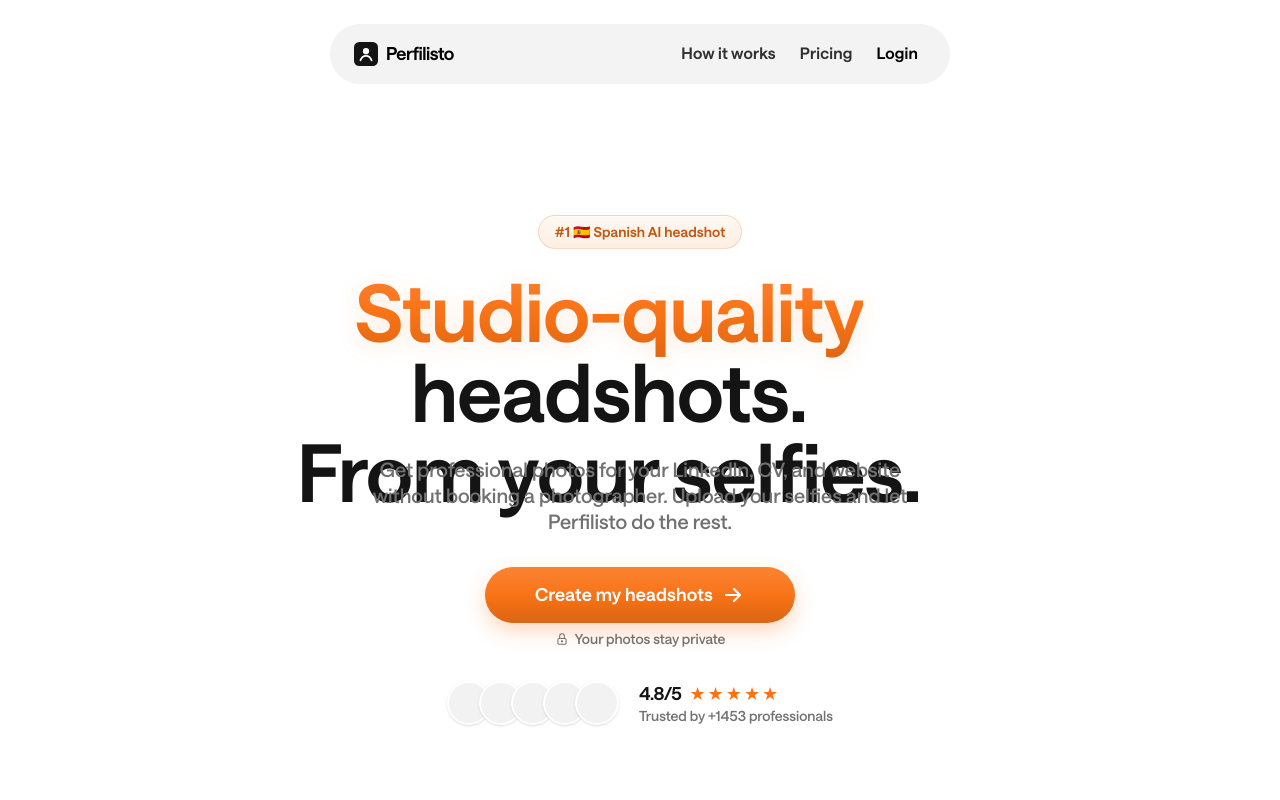
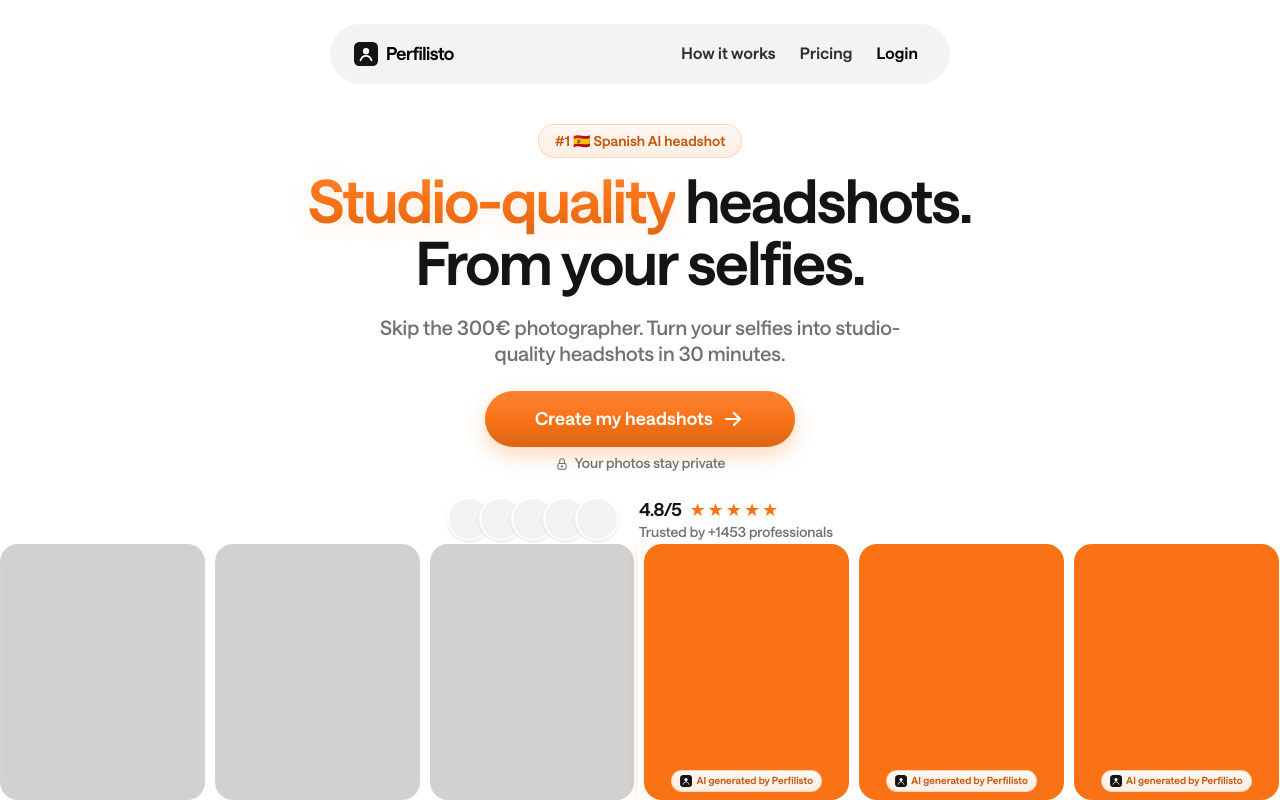
Before and after one commit to dev-err418/perfilisto, a Next.js app: page / in a window 1280 px wide. Built offline with nearby package versions, Linux system fonts and the light colour scheme.

Commit message:
Add the before/after headshot carousel to the hero
Tighten the hero layout, swap in the 300€ subtitle, and add a full-bleed comparison strip with hover pause, blur, and AI-generated badges on the result cards.

```diff
--- a/src/app/globals.css
+++ b/src/app/globals.css
@@ -98,6 +98,120 @@ html {
     color-mix(in srgb, var(--primary) 12%, white)
   );
   box-shadow: inset 0 1px 0 rgba(255, 255, 255, 0.9);
+}
+
+.headshot-transition-layer {
+  position: absolute;
+  inset-block: 0;
+  overflow: visible;
+}
+
+.headshot-transition-before {
+  left: 0;
+  width: 50%;
+  clip-path: inset(-48px 0 -48px 0);
+}
+
+.headshot-transition-after {
+  left: 50%;
+  width: 50%;
+  clip-path: inset(-48px 0 -48px 0);
+}
+
+.homepage-static .headshot-transition-track {
+  position: absolute;
+  inset-block: 0;
+  left: 0;
+  display: flex;
+  width: max-content;
+  gap: 10px;
+  animation: headshot-transition-scroll 45s linear infinite !important;
+  will-change: transform;
+}
+
+.homepage-static .headshot-transition-after .headshot-transition-track {
+  left: -100%;
+}
+
+.homepage-static .headshot-transition-showcase.is-paused .headshot-transition-track {
+  animation-play-state: paused !important;
+}
+
+.headshot-placeholder {
+  position: relative;
+  height: 100%;
+  width: auto;
+  aspect-ratio: 4 / 5;
+  flex: none;
+  overflow: hidden;
+  border-radius: 18px;
+  cursor: pointer;
+}
+
+.homepage-static .headshot-placeholder {
+  transition:
+    filter 220ms ease,
+    box-shadow 220ms ease !important;
+}
+
+.headshot-transition-showcase.is-paused .headshot-placeholder {
+  filter: blur(8px);
+}
+
+.headshot-transition-showcase.is-paused .headshot-placeholder.is-hovered {
+  z-index: 2;
+  filter: none;
+  box-shadow: 0 18px 40px rgba(0, 0, 0, 0.22);
+}
+
+.headshot-placeholder-selfie {
+  background: #d1d1d1;
+}
+
+.headshot-placeholder-professional {
+  background: var(--primary);
+}
+
+.headshot-placeholder-result {
+  position: absolute;
+  inset: 0;
+  z-index: 1;
+  display: flex;
+  align-items: flex-end;
+  justify-content: center;
+  padding: 10px 8px;
+  background: var(--primary);
+  opacity: 0;
+}
+
+.homepage-static .headshot-placeholder-result {
+  transition: opacity 180ms ease !important;
+}
+
+.headshot-placeholder.is-hovered .headshot-placeholder-result {
+  opacity: 1;
+}
+
+@keyframes headshot-transition-scroll {
+  from {
+    transform: translateX(calc(-50% - 5px));
+  }
+
+  to {
+    transform: translateX(0);
+  }
+}
+
+@media (max-height: 540px) {
+  .headshot-transition-showcase {
+    display: none;
+  }
+}
+
+@media (prefers-reduced-motion: reduce) {
+  .homepage-static .headshot-transition-track {
+    animation-play-state: paused !important;
+  }
 }
 
 :root {
@@ -247,31 +361,6 @@ html:has(.homepage-static) {
   transition: none !important;
 }
 
-@media (min-width: 80rem) {
-  .landing-hero-title {
-    display: block;
-    box-sizing: border-box;
-    width: 834px;
-    max-width: 834px;
-    height: 160px;
-    margin: 0;
-    padding: 0;
-    background-color: transparent;
-    color: rgb(20 20 20);
-    font-family: var(--font-saans), sans-serif;
-    font-feature-settings: "blwf", "cv03", "cv04", "cv09", "cv11";
-    font-size: 80px;
-    font-style: normal;
-    font-variation-settings: normal;
-    font-weight: 600;
-    letter-spacing: -0.6px;
-    line-height: 80px;
-    text-align: center;
-    text-wrap: balance;
-    -webkit-font-smoothing: antialiased;
-  }
-}
-
 .t-resize {
   transition:
     width var(--resize-dur) var(--resize-ease),
--- a/src/components/features/landing/app-signup-cta.tsx
+++ b/src/components/features/landing/app-signup-cta.tsx
@@ -13,7 +13,7 @@ export const AppSignupCta = ({
   supportingText?: string;
 }) => (
   <>
-    <div className="mx-auto mt-8 w-full max-w-[310px]">
+    <div className="mx-auto mt-6 w-full max-w-[310px]">
       {href ? <Link href={href} className={`${PRIMARY_CTA_BUTTON_CLASS} w-full min-w-0`}>
         {label}
         <IconArrowRight aria-hidden="true" className="size-6" stroke={2.2} />
--- /dev/null
+++ b/src/components/features/landing/headshot-transition-strip.tsx
@@ -0,0 +1,95 @@
+"use client";
+
+import { useState } from "react";
+
+import { cn } from "@/lib/utils";
+
+import { LogoMark } from "./logo-mark";
+
+const portraits = Array.from({ length: 10 }, (_, index) => index);
+
+const GeneratedBadge = ({ label }: { label: string }) => (
+  <p className="hero-badge flex w-fit max-w-full items-center gap-1 rounded-full px-2 py-1 text-[10px] leading-none font-semibold tracking-[0.1px]">
+    <LogoMark className="size-3 shrink-0 rounded-[3px]" />
+    <span className="truncate">{label}</span>
+  </p>
+);
+
+const PortraitTrack = ({
+  professional,
+  hoveredIndex,
+  generatedBadge,
+  onHover,
+}: {
+  professional?: boolean;
+  hoveredIndex: number | null;
+  generatedBadge: string;
+  onHover: (index: number) => void;
+}) => (
+  <div className="headshot-transition-track">
+    {[...portraits, ...portraits].map((_, index) => (
+      <div
+        key={`${professional ? "professional" : "selfie"}-${index}`}
+        className={cn(
+          "headshot-placeholder",
+          professional
+            ? "headshot-placeholder-professional"
+            : "headshot-placeholder-selfie",
+          hoveredIndex === index && "is-hovered",
+        )}
+        onMouseEnter={() => onHover(index)}
+      >
+        {professional ? (
+          <div className="pointer-events-none absolute inset-x-0 bottom-2 z-[1] flex justify-center px-1.5">
+            <GeneratedBadge label={generatedBadge} />
+          </div>
+        ) : (
+          <div className="headshot-placeholder-result">
+            <GeneratedBadge label={generatedBadge} />
+          </div>
+        )}
+      </div>
+    ))}
+  </div>
+);
+
+export const HeadshotTransitionStrip = ({
+  beforeLabel,
+  afterLabel,
+  generatedBadge,
+}: {
+  beforeLabel: string;
+  afterLabel: string;
+  generatedBadge: string;
+}) => {
+  const [hoveredIndex, setHoveredIndex] = useState<number | null>(null);
+
+  return (
+    <div
+      className={cn(
+        "headshot-transition-showcase relative mt-auto h-[clamp(220px,32vh,360px)] w-full min-w-full shrink-0 self-stretch overflow-visible",
+        hoveredIndex !== null && "is-paused",
+      )}
+      aria-label={`${beforeLabel} to ${afterLabel}`}
+      onMouseLeave={() => setHoveredIndex(null)}
+    >
+      <div className="headshot-transition-layer headshot-transition-before">
+        <PortraitTrack
+          hoveredIndex={hoveredIndex}
+          generatedBadge={generatedBadge}
+          onHover={setHoveredIndex}
+        />
+      </div>
+      <div className="headshot-transition-layer headshot-transition-after">
+        <PortraitTrack
+          professional
+          hoveredIndex={hoveredIndex}
+          generatedBadge={generatedBadge}
+          onHover={setHoveredIndex}
+        />
+      </div>
+
+      <div className="pointer-events-none absolute inset-y-0 left-1/2 z-30 w-1 -translate-x-1/2 rounded-full bg-white shadow-[0_0_10px_color-mix(in_srgb,var(--primary)_26%,transparent)]" />
+    </div>
+  );
+};
--- a/src/components/features/landing/hero.tsx
+++ b/src/components/features/landing/hero.tsx
@@ -1,27 +1,30 @@
 import type { Messages } from "@/i18n";
 
 import { AppSignupCta } from "./app-signup-cta";
+import { HeadshotTransitionStrip } from "./headshot-transition-strip";
 
 export const Hero = ({ messages }: { messages: Messages }) => (
   <section
-    className="relative z-20 mt-16 flex min-h-[480px] flex-1 flex-col items-center justify-center px-6 text-center sm:mt-20"
-    style={{ minHeight: "max(480px, calc(100dvh - 260px))" }}
+    className="relative z-20 mt-1 flex min-h-0 w-full flex-1 flex-col items-center justify-start pt-[clamp(2px,1vh,12px)] text-center sm:mt-2"
+    style={{ minHeight: "max(480px, calc(100svh - 118px))" }}
   >
-    <div className="relative z-10 w-full min-w-0 max-w-4xl -translate-y-4 sm:-translate-y-6">
-      <p className="hero-badge mx-auto mb-6 w-fit rounded-full px-4 py-1.5 text-xs font-semibold tracking-[0.1px] sm:text-sm">
+    <div className="relative z-10 flex w-full min-w-0 max-w-4xl flex-col items-center px-6">
+      <p className="hero-badge mx-auto mb-3 w-fit rounded-full px-4 py-1.5 text-xs font-semibold tracking-[0.1px] sm:text-sm">
         {messages.hero.badge}
       </p>
       <h1
-        className="landing-hero-title mx-auto max-w-full text-[2.75rem] leading-[1.1] font-semibold tracking-tight text-[#141414] sm:text-[3.5rem] sm:leading-none md:text-[4.25rem]"
+        className="landing-hero-title mx-auto max-w-[820px] text-[2.5rem] leading-[1.08] font-semibold tracking-tight text-[#141414] sm:text-5xl sm:leading-[1.04] md:text-[3.5rem] xl:text-6xl"
         dir="auto"
       >
-        <span className="primary-tint-text">{messages.hero.titleTint}</span>{" "}
-        {messages.hero.titleLine1}
+        <span className="sm:whitespace-nowrap">
+          <span className="primary-tint-text">{messages.hero.titleTint}</span>{" "}
+          {messages.hero.titleLine1}
+        </span>
         <br />
         {messages.hero.titleLine2}
       </h1>
 
-      <p className="mx-auto mt-6 w-full max-w-xl text-base font-medium text-pretty text-muted-foreground sm:text-lg xl:text-[20px] xl:leading-[26px]">
+      <p className="mx-auto mt-5 w-full max-w-xl text-base font-medium text-pretty text-muted-foreground sm:text-lg xl:text-[20px] xl:leading-[26px]">
         {messages.hero.description}
       </p>
       <AppSignupCta
@@ -29,18 +32,18 @@ export const Hero = ({ messages }: { messages: Messages }) => (
         supportingText={messages.hero.supportingText}
       />
 
-      <div className="mx-auto mt-8 flex w-fit max-w-full flex-col items-center gap-4 text-left sm:flex-row sm:gap-5">
-        <div className="flex -space-x-3" aria-hidden="true">
+      <div className="mx-auto mt-6 flex w-fit max-w-full items-center gap-3 text-left sm:gap-5">
+        <div className="flex -space-x-2.5 sm:-space-x-3" aria-hidden="true">
           {Array.from({ length: 5 }, (_, index) => (
             <span
               key={index}
-              className="size-11 rounded-full border-2 border-white bg-[#f2f2f2] shadow-sm"
+              className="size-9 rounded-full border-2 border-white bg-[#f2f2f2] shadow-sm sm:size-11"
             />
           ))}
         </div>
-        <div className="text-center sm:text-left">
+        <div className="text-left">
           <div
-            className="flex items-center justify-center gap-2 sm:justify-start"
+            className="flex items-center gap-1.5 sm:gap-2"
             aria-label={messages.hero.ratingLabel}
           >
             <span className="text-base font-semibold tracking-tight text-[#141414] sm:text-lg">
@@ -60,5 +63,11 @@ export const Hero = ({ messages }: { messages: Messages }) => (
         </div>
       </div>
     </div>
+
+    <HeadshotTransitionStrip
+      beforeLabel={messages.hero.beforeLabel}
+      afterLabel={messages.hero.afterLabel}
+      generatedBadge={messages.hero.generatedBadge}
+    />
   </section>
 );
--- a/src/i18n/messages/en.ts
+++ b/src/i18n/messages/en.ts
@@ -22,12 +22,15 @@ export const en = {
     titleLine1: "headshots.",
     titleLine2: "From your selfies.",
     description:
-      "Get professional photos for your LinkedIn, CV, and website without booking a photographer. Upload your selfies and let Perfilisto do the rest.",
+      "Skip the 300€ photographer. Turn your selfies into studio-quality headshots in 30 minutes.",
     cta: "Create my headshots",
     supportingText: "Your photos stay private",
     rating: "4.8/5",
     ratingLabel: "Rated 4.8 out of 5",
     trustText: "Trusted by +1453 professionals",
+    beforeLabel: "Your selfies",
+    afterLabel: "Professional headshots",
+    generatedBadge: "AI generated by Perfilisto",
   },
 } as const;
 
```
